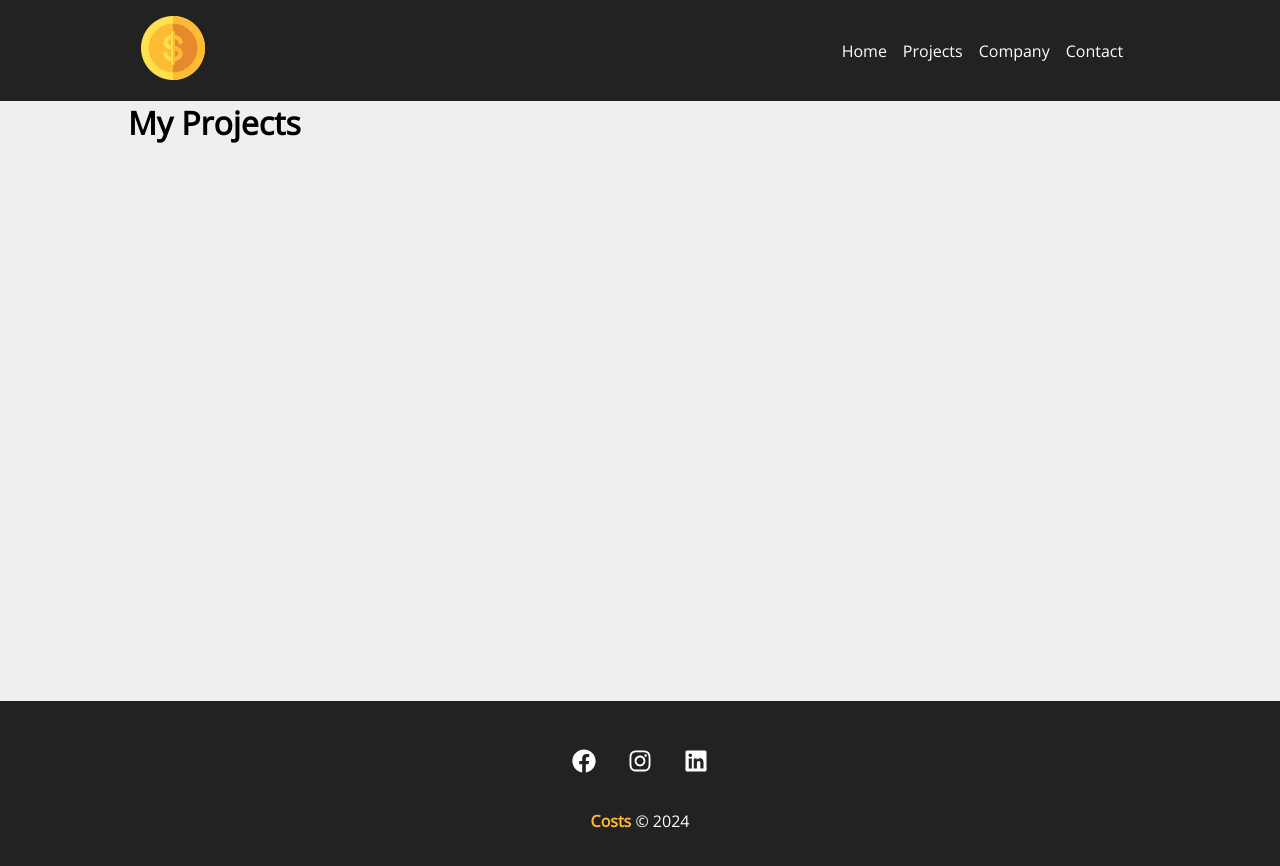
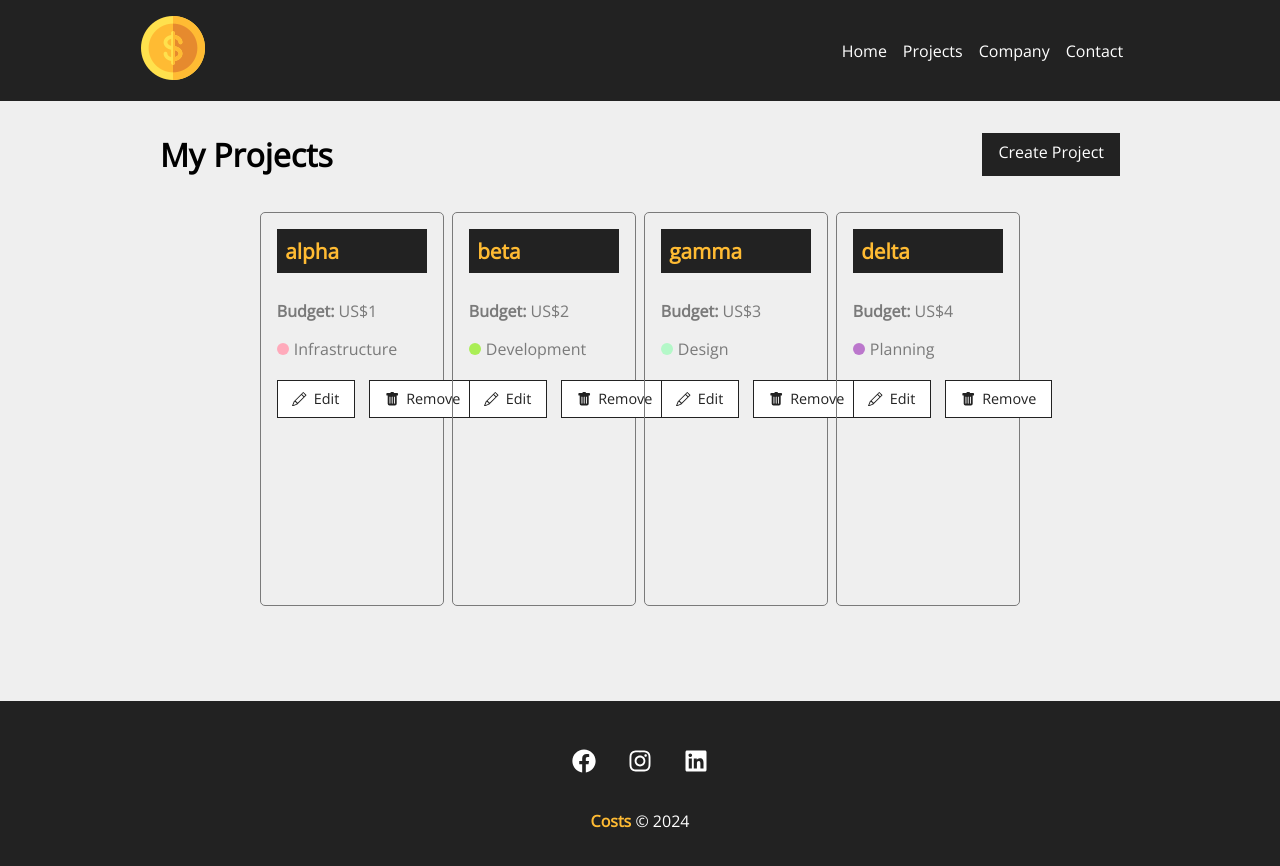
Before and after one commit to KevinWilsonAT/ReactJS-Course-Matheus-Battisti, a React (Create React App) app in the folder Projects/costs/: page /projects in a window 1280 px wide. Shown: the top 866 px of the page. Built offline with nearby package versions, Linux system fonts and the light colour scheme; data requests are answered from the project's data file.

Commit message:
chore: upload classes 31-07-24, 01-08-24

```diff
--- a/Projects/costs/db.json
+++ b/Projects/costs/db.json
@@ -1,6 +1,49 @@
 {
   "projects": [
-
+    {
+      "id": "def6",
+      "name": "alpha",
+      "budget": "1",
+      "category": {
+        "id": "1",
+        "name": "Infrastructure"
+      },
+      "cost": 0,
+      "services": []
+    },
+    {
+      "id": "7dee",
+      "name": "beta",
+      "budget": "2",
+      "category": {
+        "id": "2",
+        "name": "Development"
+      },
+      "cost": 0,
+      "services": []
+    },
+    {
+      "id": "4f9d",
+      "name": "gamma",
+      "budget": "3",
+      "category": {
+        "id": "3",
+        "name": "Design"
+      },
+      "cost": 0,
+      "services": []
+    },
+    {
+      "id": "0bce",
+      "name": "delta",
+      "budget": "4",
+      "category": {
+        "id": "4",
+        "name": "Planning"
+      },
+      "cost": 0,
+      "services": []
+    }
   ],
   "categories": [
     {
--- a/Projects/costs/src/components/pages/Projects.js
+++ b/Projects/costs/src/components/pages/Projects.js
@@ -1,23 +1,56 @@
+import { useLocation } from 'react-router-dom'
+import { useState, useEffect } from 'react'
 
-import { useLocation } from 'react-router-dom'
 import Message from '../layout/Message'
-
-//import styles from './Projects.module.css'
+import Container from '../layout/Container'
+import LinkButton from '../layout/LinkButton'
+import styles from './Projects.module.css'
+import ProjectCard from '../project/ProjectCard'
 
 function Projects(){
 
+    const[projects, setProjects] = useState([])
+
     const location = useLocation()
     let message
-
 
     if (location.state) {
         message = location.state.msg
     }
 
+    useEffect(() => {
+        fetch('http://localhost:5000/projects', {
+            method: 'GET',
+            headers: {
+                'Content-Type': 'application/json',
+            },
+        })
+        .then(resp => resp.json())
+        .then(data => {
+            console.log(data)
+            setProjects(data)
+        })
+        .catch(err => console.log(err))
+    }, [])
+
     return (
-        <div>
-            <h1>My Projects</h1>
+        <div className={styles.project_container}>
+            <div className={styles.title_container}>
+                <h1>My Projects</h1>
+                <LinkButton to="/newproject" text="Create Project" />
+            </div>
             {message && <Message type="success" msg={message} />}
+            <Container customClass="start">
+                {projects.length > 0 &&
+                    projects.map((project) => <ProjectCard
+                        id={project.id}
+                        name={project.name}
+                        budget={project.budget}
+                        category={project.category}
+                        key={project.id}
+                    />)
+                }
+            </Container>
         </div>
     )
 }
--- a/Projects/costs/src/components/pages/Projects.module.css
+++ b/Projects/costs/src/components/pages/Projects.module.css
@@ -0,0 +1,10 @@
+.project_container {
+    padding: 2em;
+    width: 100%;
+}
+
+.title_container {
+    display: flex;
+    justify-content: space-between;
+    margin-bottom: 2em;
+}
--- /dev/null
+++ b/Projects/costs/src/components/project/ProjectCard.js
@@ -0,0 +1,23 @@
+import { Link } from 'react-router-dom'
+import styles from './ProjectCard.module.css'
+import { BsPencil, BsFillTrashFill } from 'react-icons/bs'
+
+function ProjectCard({ id, name, budget, category, handleRemove }) {
+    return (
+        <div className={styles.project_card}>
+            <h4>{name}</h4>
+            <p>
+                <span>Budget:</span> US${budget}
+            </p>
+            <p className={styles.category_text}>
+                <span className={`${styles[category.name.toLowerCase()]}`}></span> {category.name}
+            </p>
+            <div className={styles.project_card_actions}>
+                <Link to="/"> <BsPencil /> Edit</Link>
+                <button> <BsFillTrashFill /> Remove</button>
+            </div>
+        </div>
+    )
+}
+
+export default ProjectCard
--- /dev/null
+++ b/Projects/costs/src/components/project/ProjectCard.module.css
@@ -0,0 +1,87 @@
+.project_card {
+    padding: 1em;
+    border: 1px solid #7a7a7a;
+    border-radius: 5px;
+    width: 24%;
+    margin: 0.5%;
+}
+
+.project_card h4 {
+    background-color: #222;
+    color: #ffbb33;
+    padding: 0.4em;
+    margin-bottom: 1.3em;
+    font-size: 1.3em;
+}
+
+.project_card p {
+    color: #7a7a7a;
+    margin-bottom: 1em;
+}
+
+.project_card p span {
+    font-weight: bold;
+}
+
+.category_text {
+    display: flex;
+    align-items: center;
+}
+
+.category_text span {
+    display: block;
+    width: 12px;
+    height: 12px;
+    border-radius: 50%;
+    background-color: #ccc;
+    margin-right: 5px;
+}
+
+.category_text .infrastructure {
+    background-color: #FFAABB;
+}
+
+.category_text .development {
+    background-color: #AAEE55;
+}
+
+.category_text .design {
+    background-color: #B4F8C8;
+}
+
+.category_text .planning {
+    background-color: #BB77CC;
+}
+
+.project_card_actions {
+    margin-top: 1.2em;
+    display: flex;
+    align-items: center;
+}
+
+.project_card_actions a,
+.project_card_actions button {
+    text-decoration: none;
+    border: none;
+    background-color: #FFF;
+    color: #222;
+    font-size: 0.9em;
+    padding: 0.6em 1em;
+    margin-right: 1em;
+    cursor: pointer;
+    border: 1px solid #222;
+    display: flex;
+    align-items: center;
+    justify-content: center;
+    transition: 0.5s;
+}
+
+.project_card_actions svg {
+    margin-right: 0.5em;
+}
+
+.project_card_actions a:hover,
+.project_card_actions button:hover {
+    background-color: #222;
+    color: #ffbb33;
+}
--- a/Projects/costs/src/components/project/ProjectForm.js
+++ b/Projects/costs/src/components/project/ProjectForm.js
@@ -60,6 +60,7 @@
                 value={project.budget ? project.budget : ''}
             />
             <Select
+
                 name="category_id"
                 text="Select the category"
                 options={categories}
```
